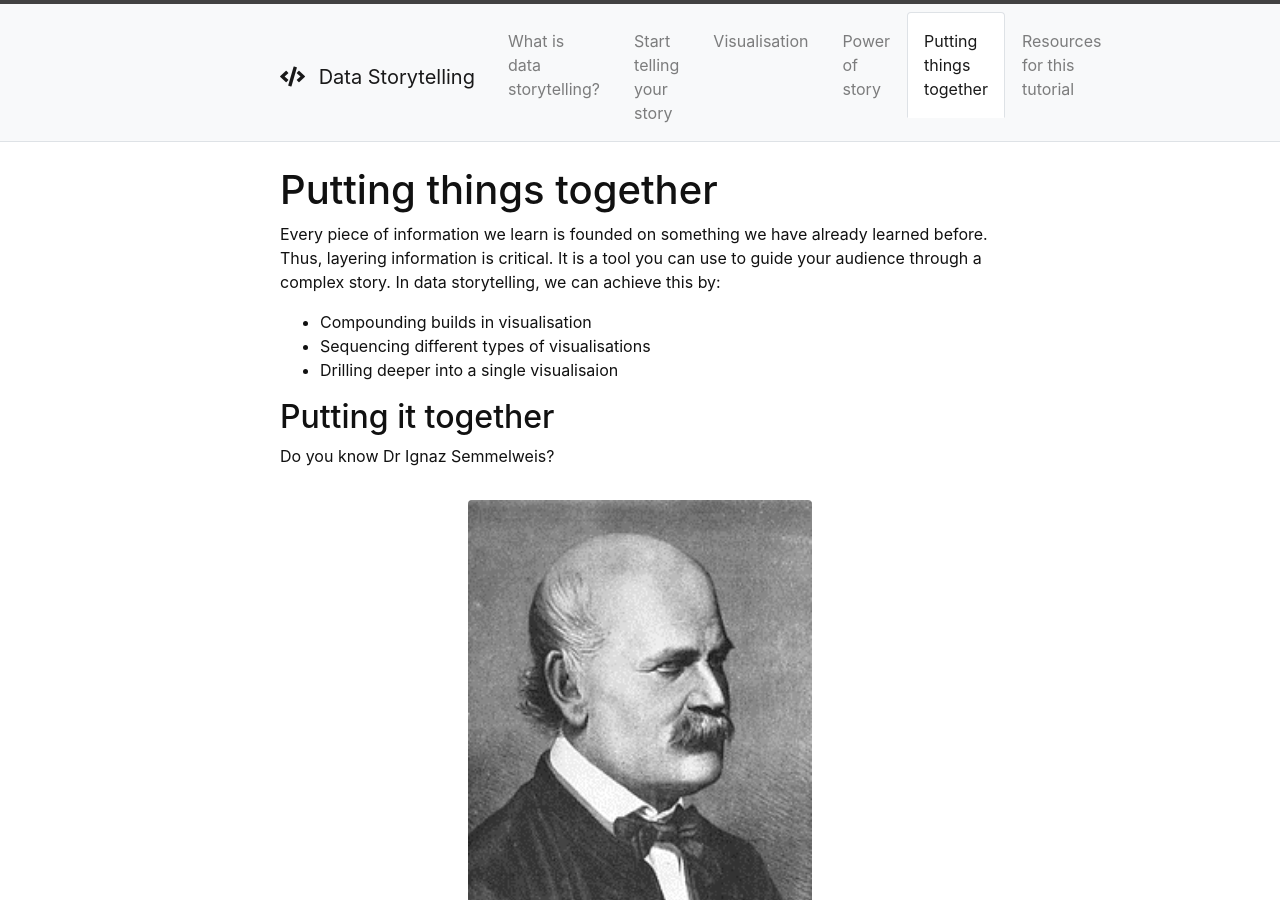
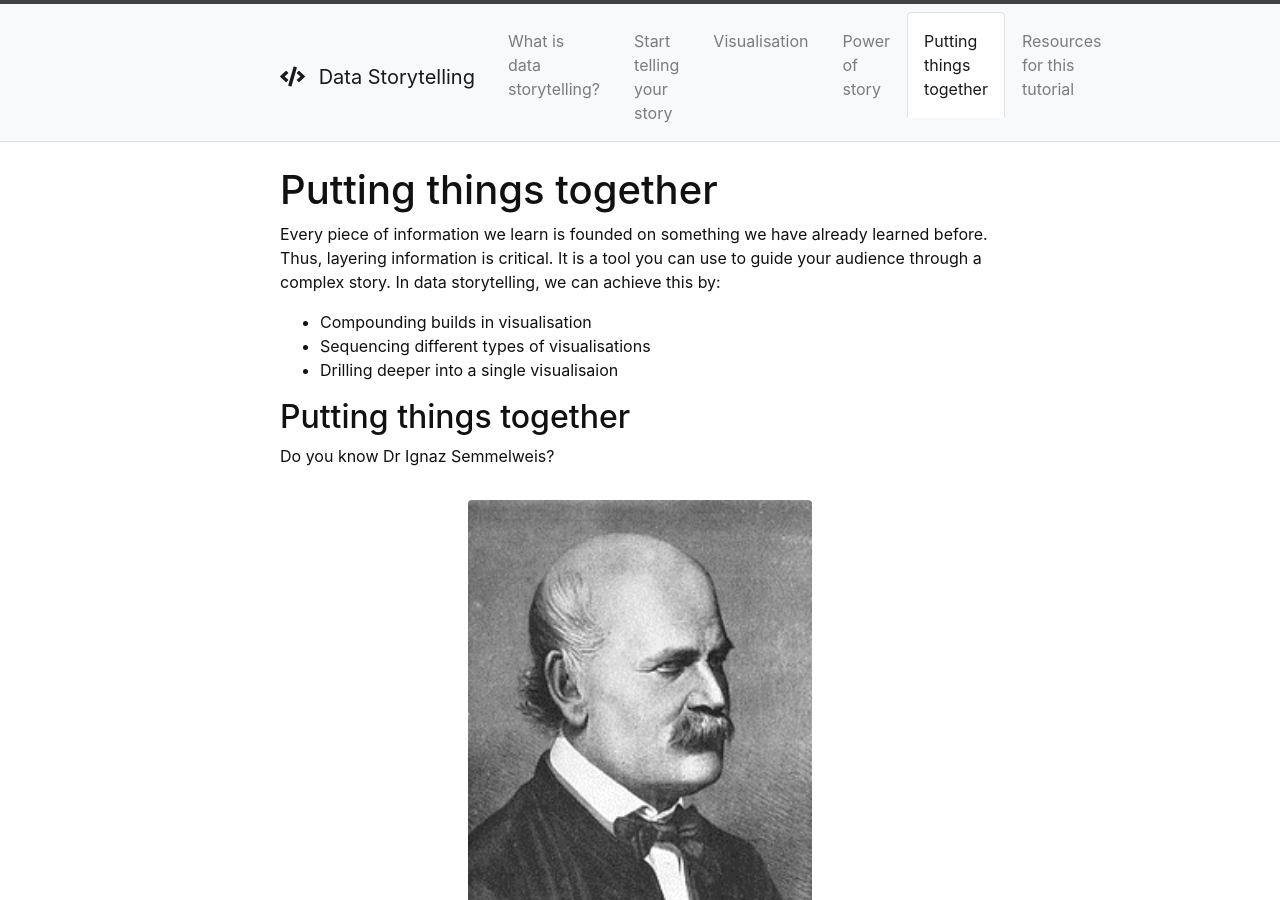
Before and after one commit to masamiy/DataStoryTelling, a Jekyll site: the page built from content/4-Putting-things-together.md, in a window 1280 px wide and 900 px high. Built offline with Jekyll 4.4.1, drawn with Linux system fonts in a browser that asks for light colours.

Commit message:
Update 4-Putting-things-together.md

```diff
--- a/content/4-Putting-things-together.md
+++ b/content/4-Putting-things-together.md
@@ -8,7 +8,7 @@ Every piece of information we learn is founded on something we have already lear
 - Sequencing different types of visualisations
 - Drilling deeper into a single visualisaion
 
-## Putting it together
+## Putting things together
 Do you know Dr Ignaz Semmelweis?
 {% include figure.html img="DrSemmelweis.png" alt="Dr Semmelweis" caption="Dr Semmelweis" width="50%" %}
 
```
